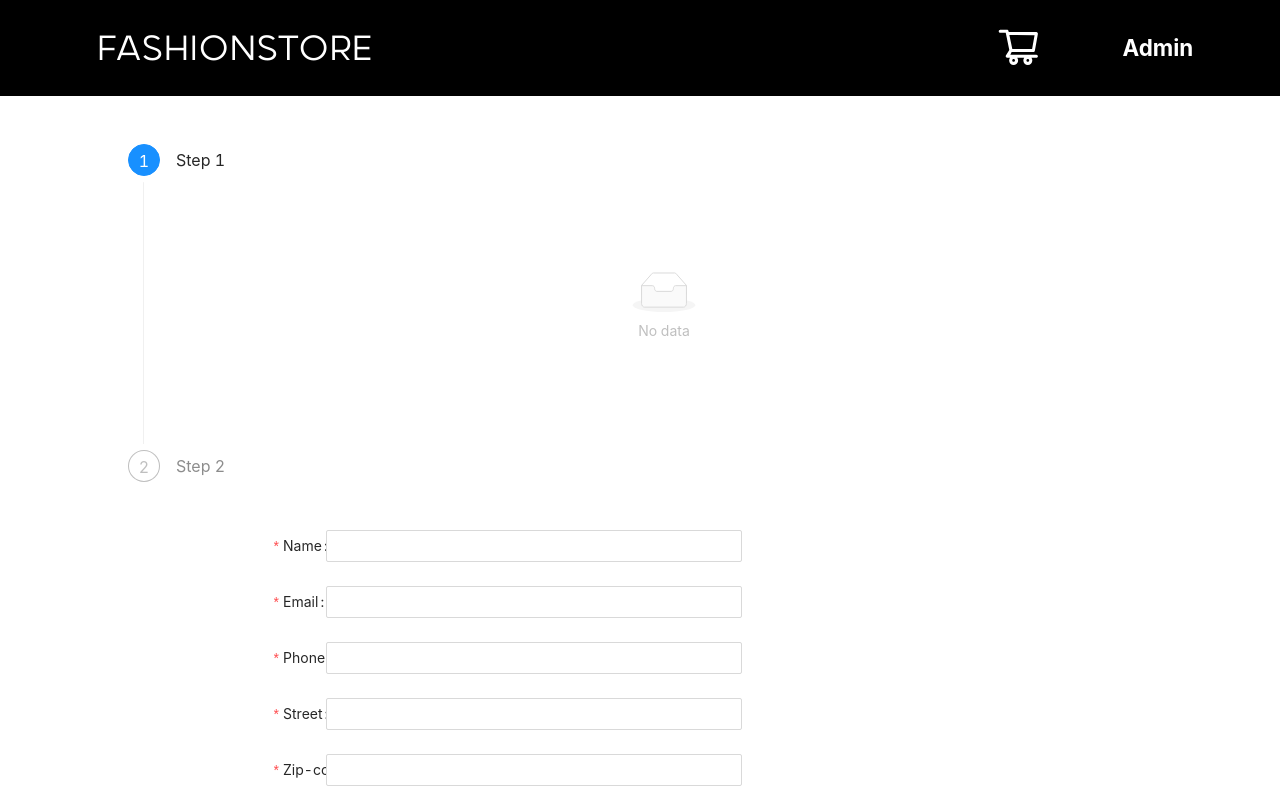
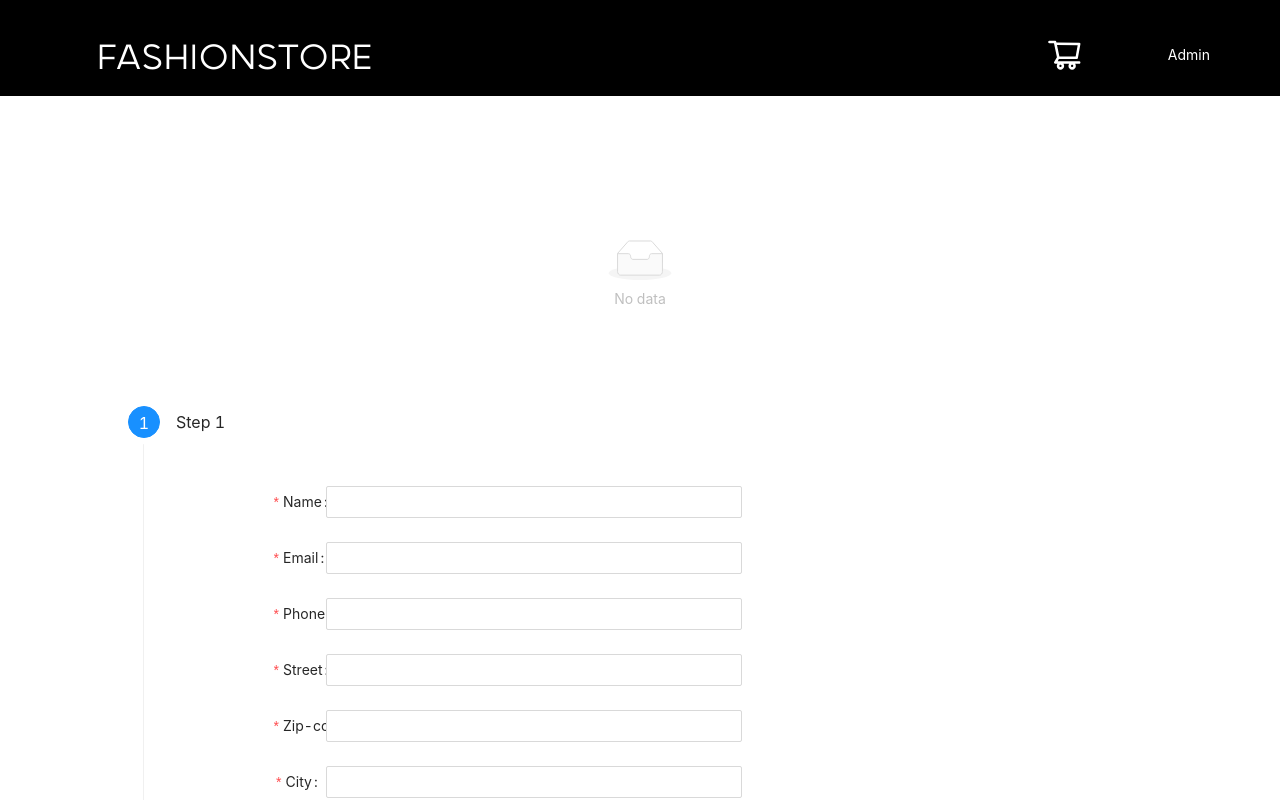
Before and after one commit to msmalinosterberg/miniprojekt, a React (Create React App) app: page /cart in a window 1280 px wide. Shown: the top 800 px of the page. Built offline with nearby package versions, Linux system fonts and the light colour scheme.

Commit message:
Add routing, fix navbar.

```diff
--- a/package.json
+++ b/package.json
@@ -11,9 +11,11 @@
     "@types/node": "^12.20.4",
     "@types/react": "^17.0.3",
     "@types/react-dom": "^17.0.2",
+    "@types/react-router-dom": "^5.1.7",
     "antd": "^4.13.1",
     "react": "^17.0.1",
     "react-dom": "^17.0.1",
+    "react-router-dom": "^5.2.0",
     "react-scripts": "4.0.3",
     "typescript": "^4.2.3",
     "web-vitals": "^1.1.0"
--- a/src/App.css
+++ b/src/App.css
@@ -1,45 +1,27 @@
 @import '~antd/dist/antd.css';
 
-.App {
-  text-align: center;
+.ant-menu-horizontal {
+  border-bottom: none;
+  box-shadow: none;
+  border: none;
 }
 
-.App-logo {
-  height: 40vmin;
-  pointer-events: none;
-}
-
-@media (prefers-reduced-motion: no-preference) {
-  .App-logo {
-    animation: App-logo-spin infinite 20s linear;
-  }
-}
-
-.App-header {
-  background-color: #282c34;
-  min-height: 100vh;
-  display: flex;
-  flex-direction: column;
-  align-items: center;
-  justify-content: center;
-  font-size: calc(10px + 2vmin);
-  color: white;
-}
-
-.App-link {
-  color: #61dafb;
-}
-
-@keyframes App-logo-spin {
-  from {
-    transform: rotate(0deg);
-  }
-  to {
-    transform: rotate(360deg);
-  }
+ul .ant-menu-horizontal {
+  background: transparent;
 }
 
 .ant-form-horizontal {
   float: left;
   width: 80%;
 }
+
+.ant-menu-horizontal > .ant-menu-item {
+  border-bottom: white !important;
+  height: 6rem;
+  align-items: center;
+  justify-content: center;
+}
+
+.ant-menu-horizontal > .ant-menu-item-only-child {
+  margin-top: 2rem;
+}
--- a/src/App.tsx
+++ b/src/App.tsx
@@ -1,4 +1,5 @@
 import React from 'react';
+import { BrowserRouter as Router, Route } from 'react-router-dom';
 import './App.css'
 import CartView from './componenets/Cart/CartView';
 import Footer2 from './componenets/Footer';
@@ -8,9 +9,15 @@ import StartPageView from './componenets/StartPage/StartPageView';
 function App() {
   return (
     <>
+      <Router>
       <Navbar />
-      {/* <StartPageView /> */}
-      <CartView />
+      <Route exact path='/'>
+        <StartPageView />
+      </Route>
+        <Route path='/cart'>
+          <CartView />
+        </Route>
+      </Router>
       <Footer2 />
     </>
   );
--- a/src/componenets/Cart/CartItemsList.tsx
+++ b/src/componenets/Cart/CartItemsList.tsx
@@ -12,7 +12,6 @@ export interface CartItem {
 interface State {
     cartItems?: CartItem[];
 }
-
 class CartItemsList extends Component<State> {
 
     state: State = {
@@ -51,7 +50,7 @@ class CartItemsList extends Component<State> {
                                 avatar={<Avatar src={item.imageUrl} />}
                                 title={<a href="#">{item.title}</a>}
                                 description={[item.description.split('.')[0],
-                                <span style={{marginLeft: '15rem'}}>1</span>]}
+                                <span style={{ marginLeft: '15rem' }}>1</span>]}
                             />
                         </List.Item>
                         )}
--- a/src/componenets/Cart/CartView.tsx
+++ b/src/componenets/Cart/CartView.tsx
@@ -26,13 +26,14 @@ class CartView extends Component<State> {
         return(
             <Row style={cartViewContainerStyle}>
                 <Col span={24} style={columnStyle}>
+                    <CartItemsList/>
                     <Steps current={current} onChange={() => this.onChange} direction="vertical">
-                        <Step title="Step 1" description={<CartItemsList/>} />
-                        <Step title="Step 2" description={<InformationForm />} />
+                        <Step title="Step 1" description={<InformationForm />} />
+                        <Step title="Step 2" description={'Delivery Selection goes here'} />
+                        <Step title="Step 3" description={'Payment method goes here'} />
                     </Steps>
                 </Col>
             </Row>
-
         )
     }
 }
--- a/src/componenets/Navbar.tsx
+++ b/src/componenets/Navbar.tsx
@@ -1,27 +1,28 @@
-import { Row, Col } from "antd";
-import Layout from "antd/lib/layout";
+import { Row, Col, Menu } from "antd";
 import { Header} from "antd/lib/layout/layout";
-import React, { CSSProperties } from "react";
+import { CSSProperties } from "react";
 import logo from '../assets/logga.png';
 import { ShoppingCartOutlined} from '@ant-design/icons';
+import { Link } from 'react-router-dom';
 
-function Navbar () {
+function Navbar() {
   return (
-
-<Layout>
     <Header style={layoutStyle}>
       <Row style={{width: '100%'}}>
-          <Col span={24}>
-            <p style={pStyle}> Admin </p>
-            <img src={logo} alt="logo" style={logoStyle} />
-            <ShoppingCartOutlined style={iconStyle}/>
+        <Col span={8}>
+          <Link to='/'><img src={logo} alt="logo" style={logoStyle} /></Link>
+        </Col>
+        <Col span={10} offset={6}>
+          <Menu mode="horizontal" style={menuStyle}>
+            <Menu.Item key="1"><Link to='/cart' style={{ color: 'white' }} >
+            <ShoppingCartOutlined style={iconStyle}/></Link></Menu.Item>
+            <Menu.Item key="2"><Link to='/admin'><p style={{ color: 'white', marginTop: '2rem' }}>Admin</p></Link></Menu.Item>
+          </Menu>
         </Col>
       </Row>
     </Header>
-</Layout>
-    );
+  )
 }
-
 
 const layoutStyle: CSSProperties = {
     width: '100%',
@@ -29,38 +30,34 @@ const layoutStyle: CSSProperties = {
     height: '6rem',
     display: 'flex',
     alignItems:'center',
-    justifyItems:'center'
-
+    justifyItems:'center',
+    textDecoration: 'none',
+    zIndex: 100,
+    borderBottom: 'none'
 }
 
 const logoStyle: CSSProperties = {
-    margin: '0',
-    padding: '2.3rem'
+    marginTop: '1rem',
+    padding: '2.3rem',
+    alignItems: 'center',
+    justifyContent: 'center'
+}
 
-
-
-}
 const iconStyle: CSSProperties = {
     color: 'white',
-    fontSize: '2.8rem',
+    fontSize: '2.3rem',
     float: 'right',
     margin: '2.8rem',
-    background: 'black'
-
-
 }
 
-const pStyle: CSSProperties = {
-    fontWeight: 'bold',
+const menuStyle: CSSProperties = {
+  float: 'right',
+  background: 'black',
   color: 'white',
-    fontSize: '1.4rem',
-    float: 'right',
-    margin: '2.3rem',
-
-
-
+  display: 'flex',
+  justifyContent: 'space-between',
+  alignItems: 'center',
+  marginTop: '1.2rem'
  }
 
-
-
 export default Navbar;
```
Also changed, not shown: 1 other file (tests, documents, lock files or other folders). Lines whose indentation alone changed are shown as unchanged.
